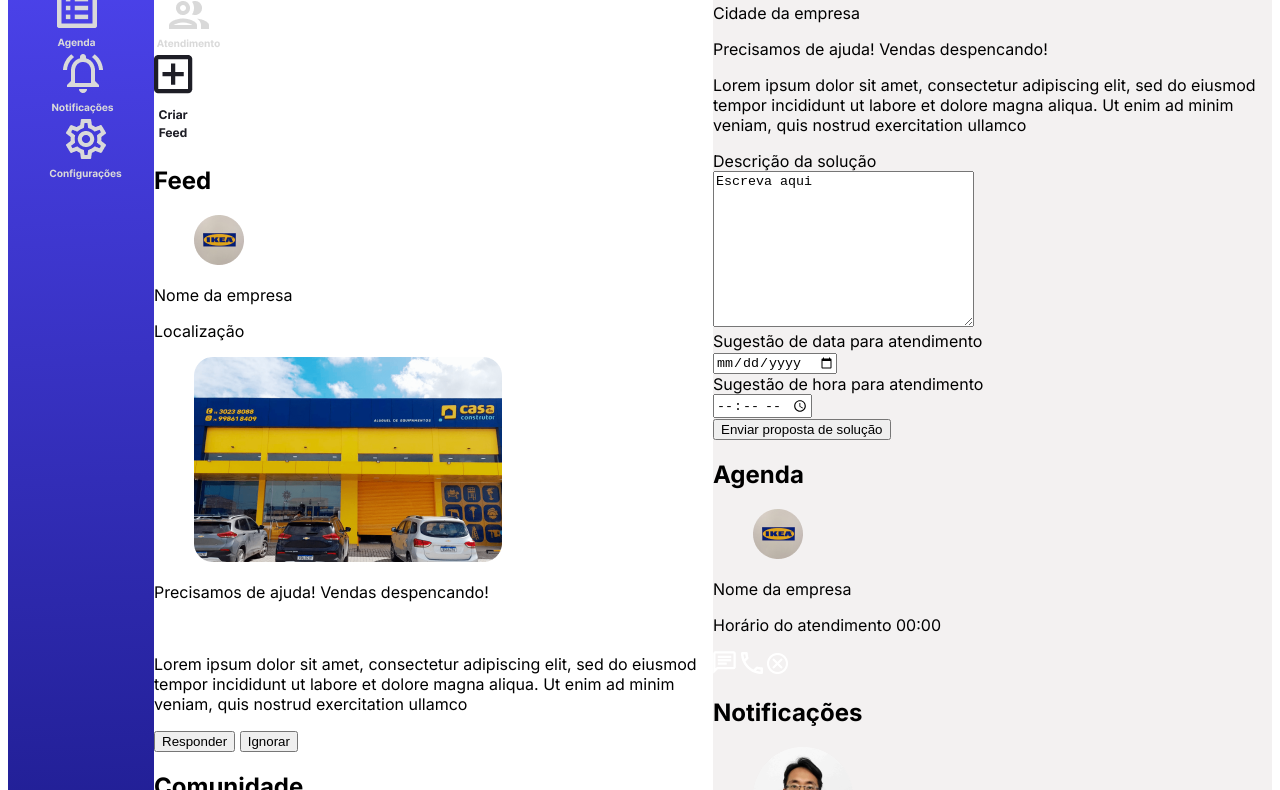
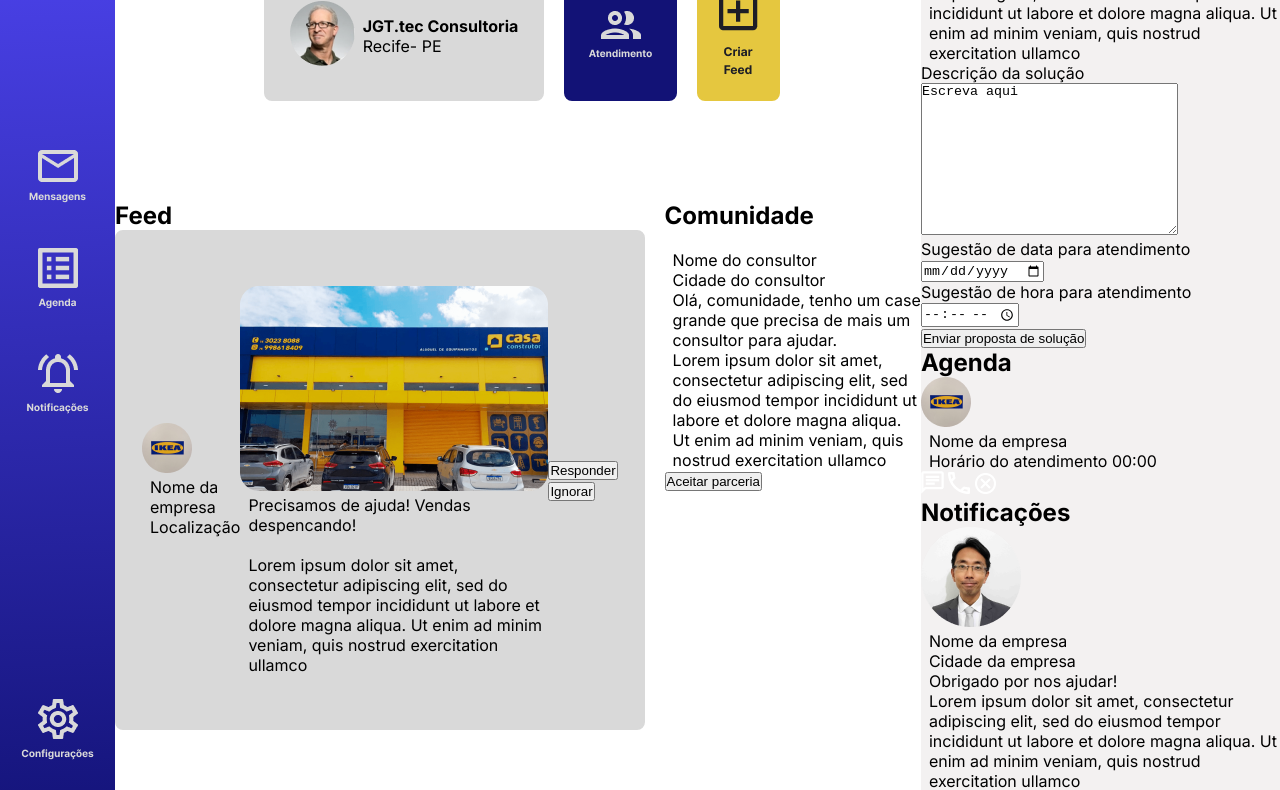
Before and after one commit to RayRibeirost/UpConsultProject, a plain HTML site: page Index/upconsult_index.html in a window 1280 px wide. Shown: the part 180-970 px from the top of the page. Drawn offline with Linux system fonts and the light colour scheme.

Commit message:
Update upconsult_index_style.css

```diff
--- a/Index/upconsult_index_style.css
+++ b/Index/upconsult_index_style.css
@@ -1,4 +1,11 @@
 /** ESTILOS GERAIS **/
+
+* {
+    margin:0;
+    padding: 0;
+    box-sizing: border-box;
+
+}
 
 body {
     font-family: 'Inter', sans-serif;
@@ -10,6 +17,9 @@ body {
 
 header {
     background: linear-gradient(177.57deg, #5248F8 0.93%, #121276 103.02%);
+    width: 180px;
+    height: 1000px;
+
 }
 
 main {
@@ -26,11 +36,91 @@ ul {
 
 /** MENU PRINCIPAL **/
 
+.imagem-logo {
+    text-align: center;
+    margin-top: 40px;
+    margin-bottom: 200px;
+}
 
+#menu-opcoes {
+    text-align: center;
+}
+
+li img {
+margin: 20px;
+}
+
+.icone-menu-notificacoes {
+    margin-bottom: 240px;
+
+}
 
 
 /** PLATAFORMA CONSULTOR **/
 
+.info-principais {
+    display: flex;
+    column-gap: 20px;
+    justify-content: center;
+    margin-top: 150px;
+    margin-bottom: 100px;
+}
+
+.info-principais-card {
+    border: 2px solid #D9D9D9;
+    border-radius: 8px;
+    padding: 20px;
+    width: 280px;
+    background-color: #D9D9D9;
+    display: flex;
+    justify-content: center;
+    align-items: center;
+}
+
+.info-principais-card, p {
+    margin-left: 8px;
+}
+
+.info-principais-card-atendimento-consultor {
+    border: 2px solid #121276;
+    border-radius: 8px;
+    padding: 20px;
+    background-color: #121276;
+    display: flex;
+    justify-content: center;
+    align-items: center;
+}
+
+.info-principais-criar-feed-consultor {
+    border: 2px solid #E5C73F;
+    border-radius: 8px;
+    padding: 20px;
+    background-color: #E5C73F;
+    display: flex;
+    justify-content: center;
+    align-items: center;
+}
+
+.feed-comunidade-consultor {
+    display: flex;
+    column-gap: 20px;
+    justify-content: center;
+}
+
+.feed-card-consultor {
+    padding: 25px;
+    height: 500px;
+    border: 2px solid #D9D9D9;
+    border-radius: 8px;
+    background-color: #D9D9D9;
+    display:flex;
+    justify-content: center;
+    align-items:center;
+}
+
+.feed-foto-perfil-empresa {
+
+}
 
 
 /** PLATAFORMA EMPRESA **/
```
